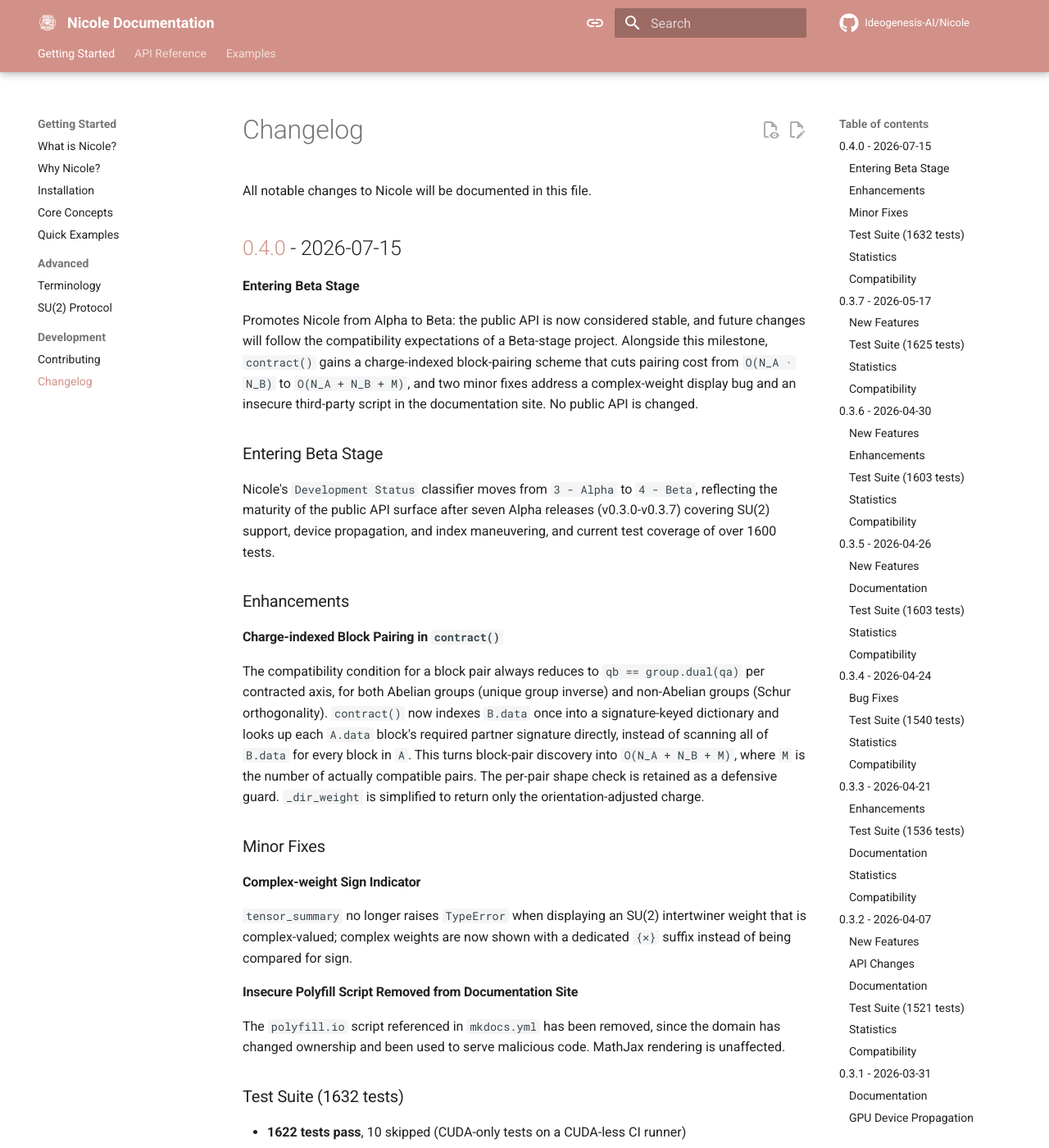
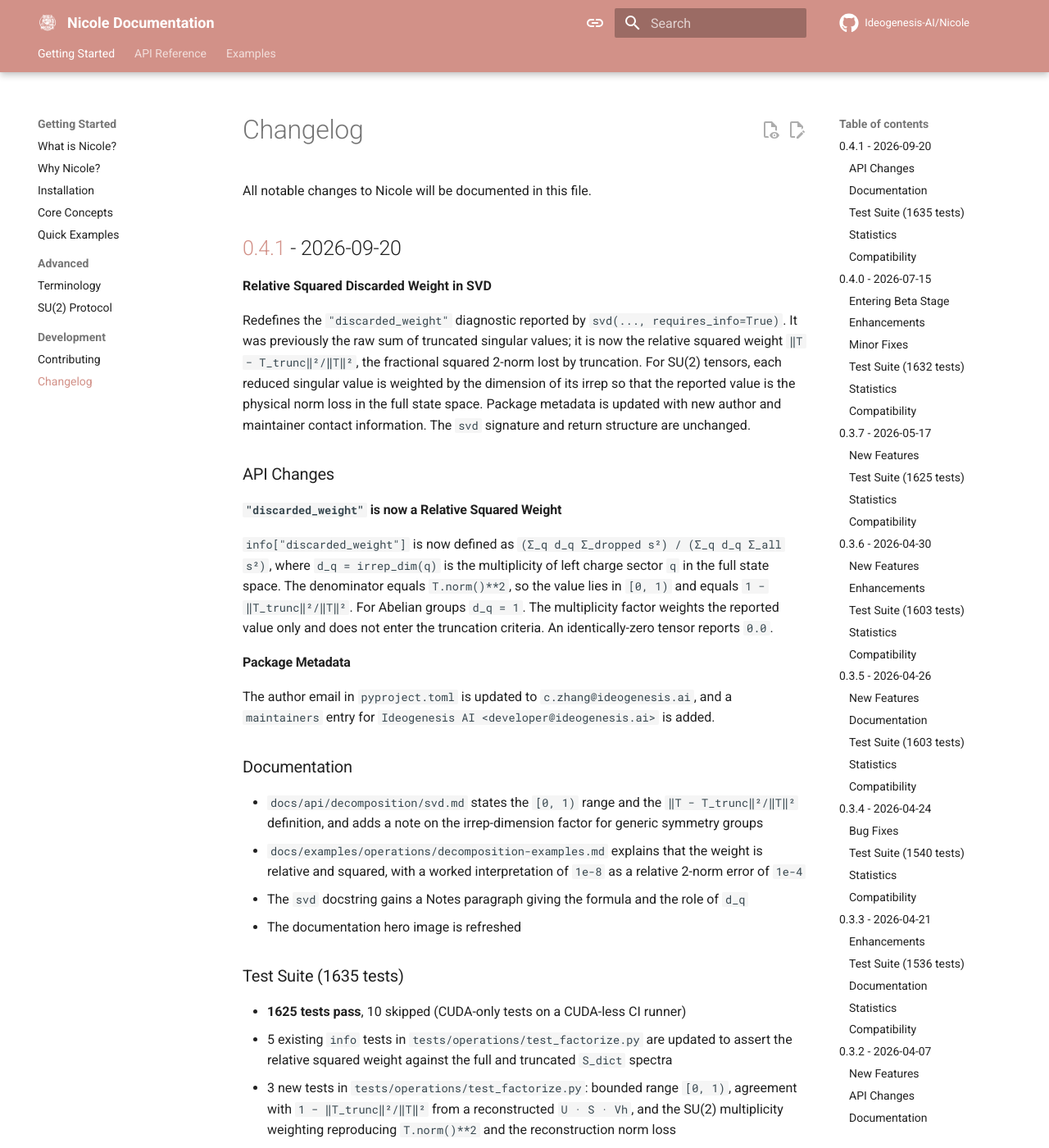
Before and after one commit to Ideogenesis-AI/Nicole, an MkDocs documentation site: the page built from docs/getting-started/changelog.md, in a window 1280 px wide and 1400 px high. Shown: the whole window at 82% size. Built offline with MkDocs 1.6.1 and Material for MkDocs 9.7.7, drawn with Linux system fonts in a browser that asks for light colours; comment, search, counter and statistics services are not loaded; the version menu is left out; some of the changed text lies outside the part shown.

Commit message:
Document release of version 0.4.1, introducing a new definition for the "discarded_weight" in SVD as a relative squared norm loss.
Updated package metadata with new author and maintainer information. Enhanced documentation across multiple files to clarify the changes and implications of the new weight calculation. Updated tests to validate the new definition and ensure accuracy in reporting. Breaking change: recalibration of thresholds for "discarded_weight" is required.

```diff
--- a/docs/getting-started/changelog.md
+++ b/docs/getting-started/changelog.md
@@ -1,6 +1,85 @@
 # Changelog
 
 All notable changes to Nicole will be documented in this file.
+
+## [0.4.1] - 2026-09-20
+
+**Relative Squared Discarded Weight in SVD**
+
+Redefines the `"discarded_weight"` diagnostic reported by
+`svd(..., requires_info=True)`. It was previously the raw sum of truncated
+singular values; it is now the relative squared weight
+`‖T − T_trunc‖²/‖T‖²`, the fractional squared 2-norm lost by truncation. For
+SU(2) tensors, each reduced singular value is weighted by the dimension of
+its irrep so that the reported value is the physical norm loss in the full
+state space. Package metadata is updated with new author and maintainer
+contact information. The `svd` signature and return structure are unchanged.
+
+### API Changes
+
+#### `"discarded_weight"` is now a Relative Squared Weight
+
+`info["discarded_weight"]` is now defined as
+`(Σ_q d_q Σ_dropped s²) / (Σ_q d_q Σ_all s²)`, where `d_q = irrep_dim(q)` is
+the multiplicity of left charge sector `q` in the full state space. The
+denominator equals `T.norm()**2`, so the value lies in `[0, 1)` and equals
+`1 − ‖T_trunc‖²/‖T‖²`. For Abelian groups `d_q = 1`. The multiplicity factor
+weights the reported value only and does not enter the truncation criteria.
+An identically-zero tensor reports `0.0`.
+
+#### Package Metadata
+
+The author email in `pyproject.toml` is updated to `c.zhang@ideogenesis.ai`,
+and a `maintainers` entry for `Ideogenesis AI <developer@ideogenesis.ai>` is
+added.
+
+### Documentation
+
+- `docs/api/decomposition/svd.md` states the `[0, 1)` range and the
+  `‖T − T_trunc‖²/‖T‖²` definition, and adds a note on the irrep-dimension
+  factor for generic symmetry groups
+- `docs/examples/operations/decomposition-examples.md` explains that the
+  weight is relative and squared, with a worked interpretation of `1e-8` as a
+  relative 2-norm error of `1e-4`
+- The `svd` docstring gains a Notes paragraph giving the formula and the role
+  of `d_q`
+- The documentation hero image is refreshed
+
+### Test Suite (1635 tests)
+
+- **1625 tests pass**, 10 skipped (CUDA-only tests on a CUDA-less CI runner)
+- 5 existing `info` tests in `tests/operations/test_factorize.py` are updated
+  to assert the relative squared weight against the full and truncated
+  `S_dict` spectra
+- 3 new tests in `tests/operations/test_factorize.py`: bounded range
+  `[0, 1)`, agreement with `1 − ‖T_trunc‖²/‖T‖²` from a reconstructed
+  `U · S · Vh`, and the SU(2) multiplicity weighting reproducing
+  `T.norm()**2` and the reconstruction norm loss
+
+### Statistics
+
+- **8 commits** since v0.4.0
+- **6 files changed**: 111 insertions, 26 deletions
+- Source module touched: `src/nicole/decomp.py`
+- Test module touched: `tests/operations/test_factorize.py`
+- Documentation touched: `docs/api/decomposition/svd.md`,
+  `docs/examples/operations/decomposition-examples.md`,
+  `docs/images/hero.png`
+- Metadata touched: `pyproject.toml`
+
+### Compatibility
+
+**Breaking Changes:** The numerical meaning of `info["discarded_weight"]`
+returned by `svd(..., requires_info=True)` has changed; absolute thresholds
+calibrated to the old sum-of-singular-values definition must be recalibrated
+to the relative squared scale in `[0, 1)`. The `svd` signature, return tuple,
+`info` keys, and all truncation behavior are unchanged, and `U`, `S_dict`,
+and `Vh` are bit-for-bit identical to v0.4.0. Calls without
+`requires_info=True` are unaffected.
+
+**Requirements:** Python ≥ 3.11, PyTorch ≥ 2.5, Yuzuha ≥ 0.1.5
+
+---
 
 ## [0.4.0] - 2026-07-15
 
@@ -1104,6 +1183,7 @@
 
 ---
 
+[0.4.1]: https://github.com/Ideogenesis-AI/Nicole/releases/tag/v0.4.1
 [0.4.0]: https://github.com/Ideogenesis-AI/Nicole/releases/tag/v0.4.0
 [0.3.7]: https://github.com/Ideogenesis-AI/Nicole/releases/tag/v0.3.7
 [0.3.6]: https://github.com/Ideogenesis-AI/Nicole/releases/tag/v0.3.6
```
